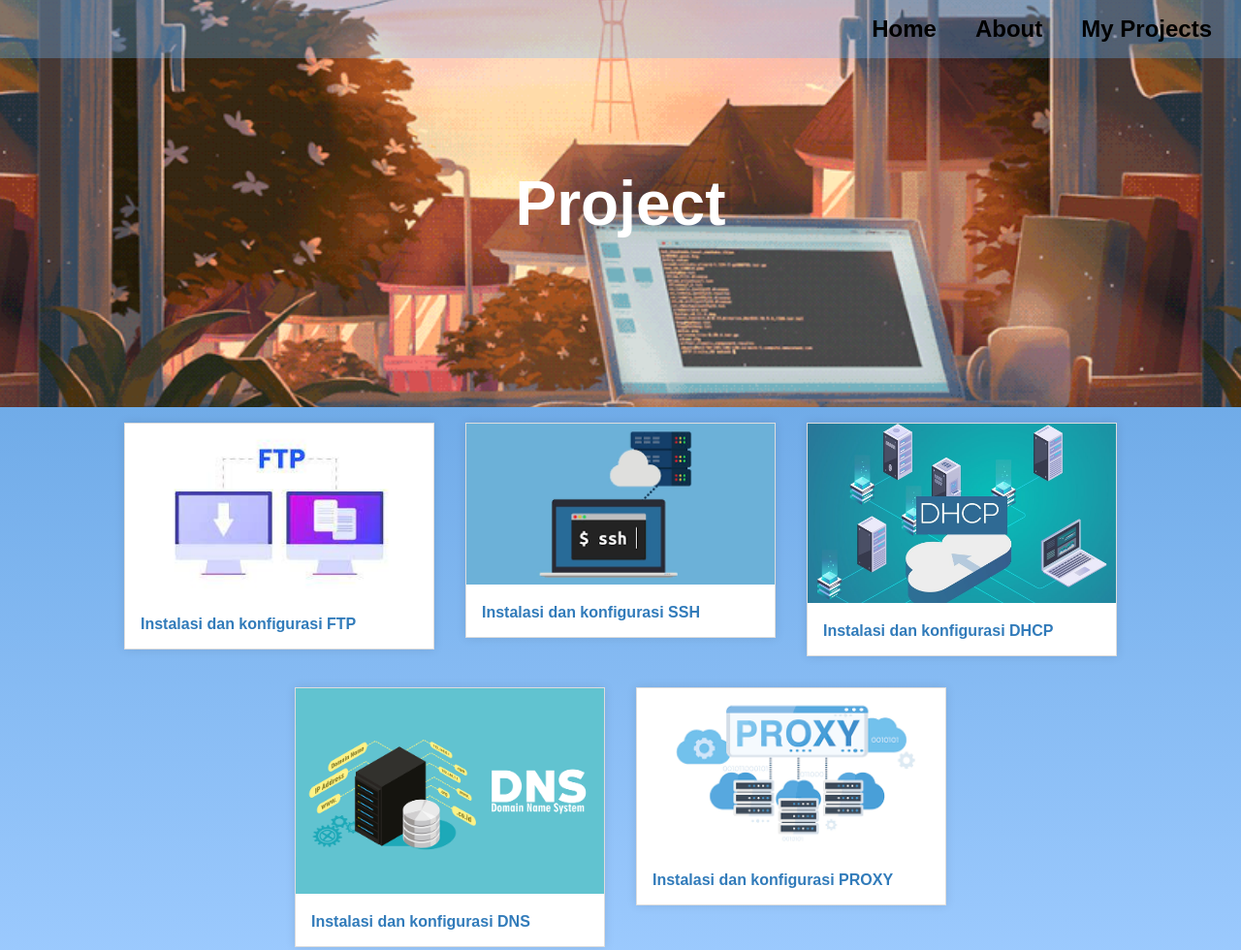
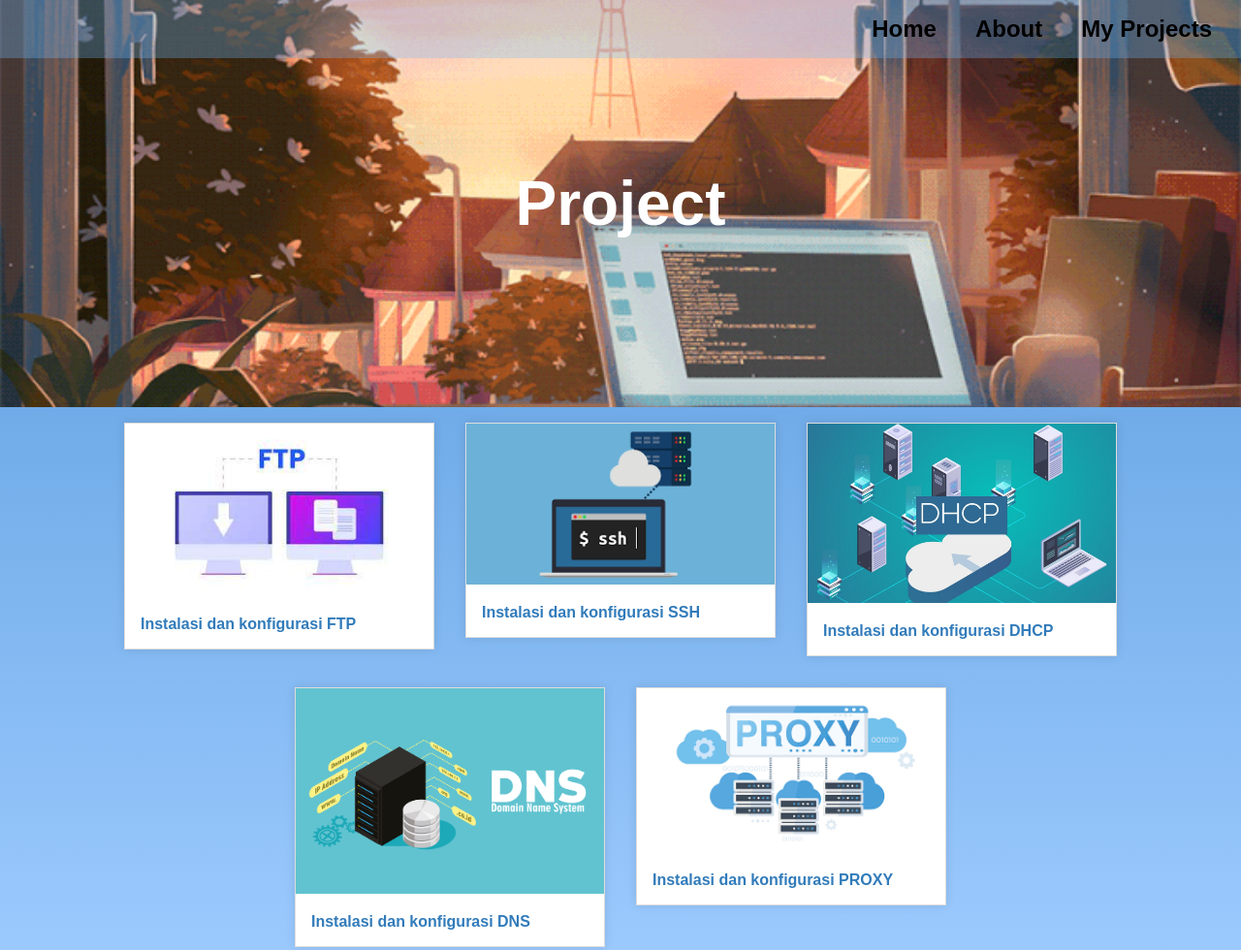
Before and after one commit to InkJTM/JRYWBPJC.github.io, a plain HTML site: page project.html in a window 1280 px wide. Shown: the whole page at 97% size. Drawn offline with Linux system fonts and the light colour scheme.

Commit message:
Update styles.css

```diff
--- a/styles.css
+++ b/styles.css
@@ -26,7 +26,7 @@
   height: 420px;
   width: 100%;
   background-image: url("pinterestdownloader.com-1694429266.261853.gif");
-  background-size: 150vh;
+  background-size: cover;
   background-position: center;
   font-size: 32px;
   font-weight: bolder;
```
